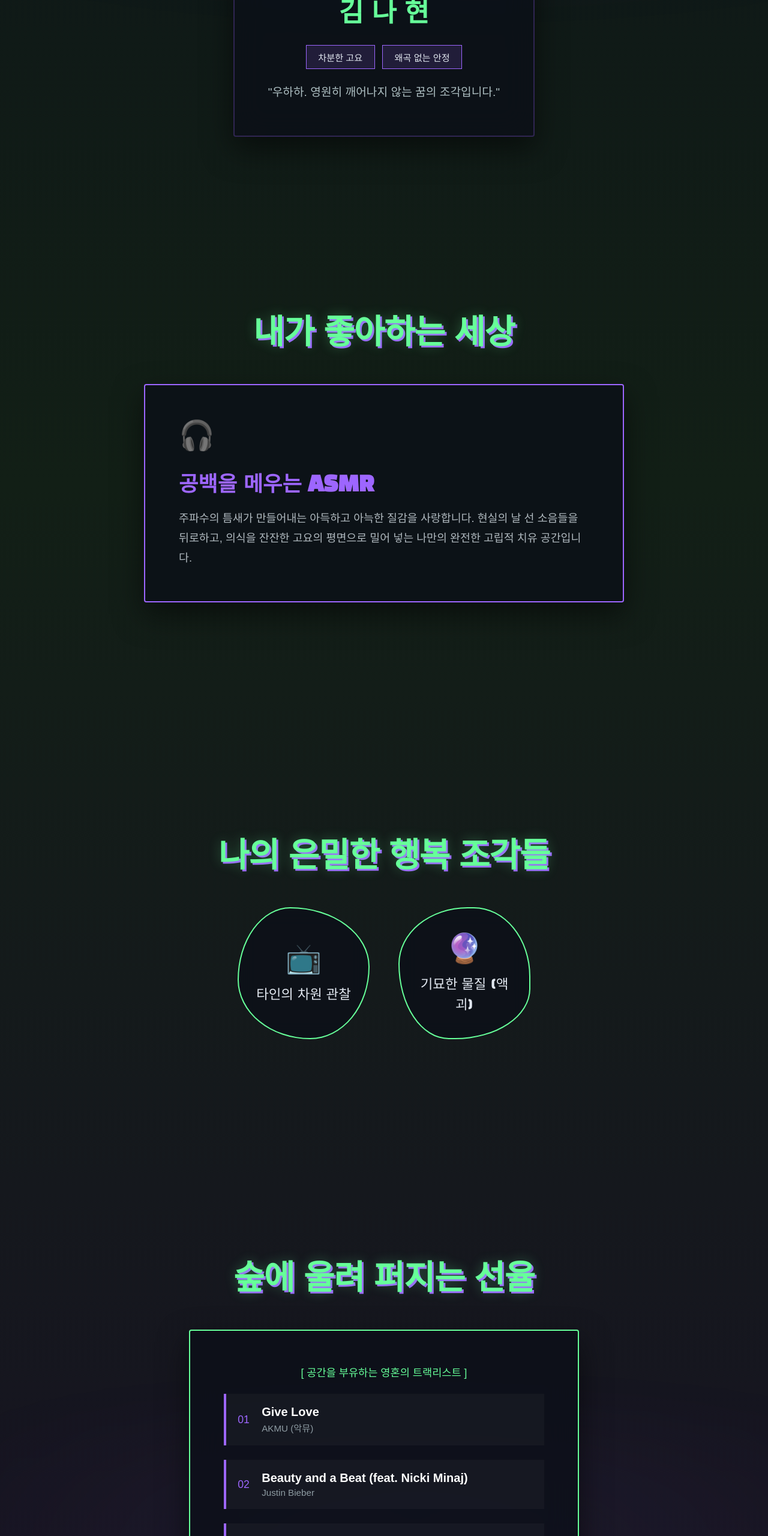
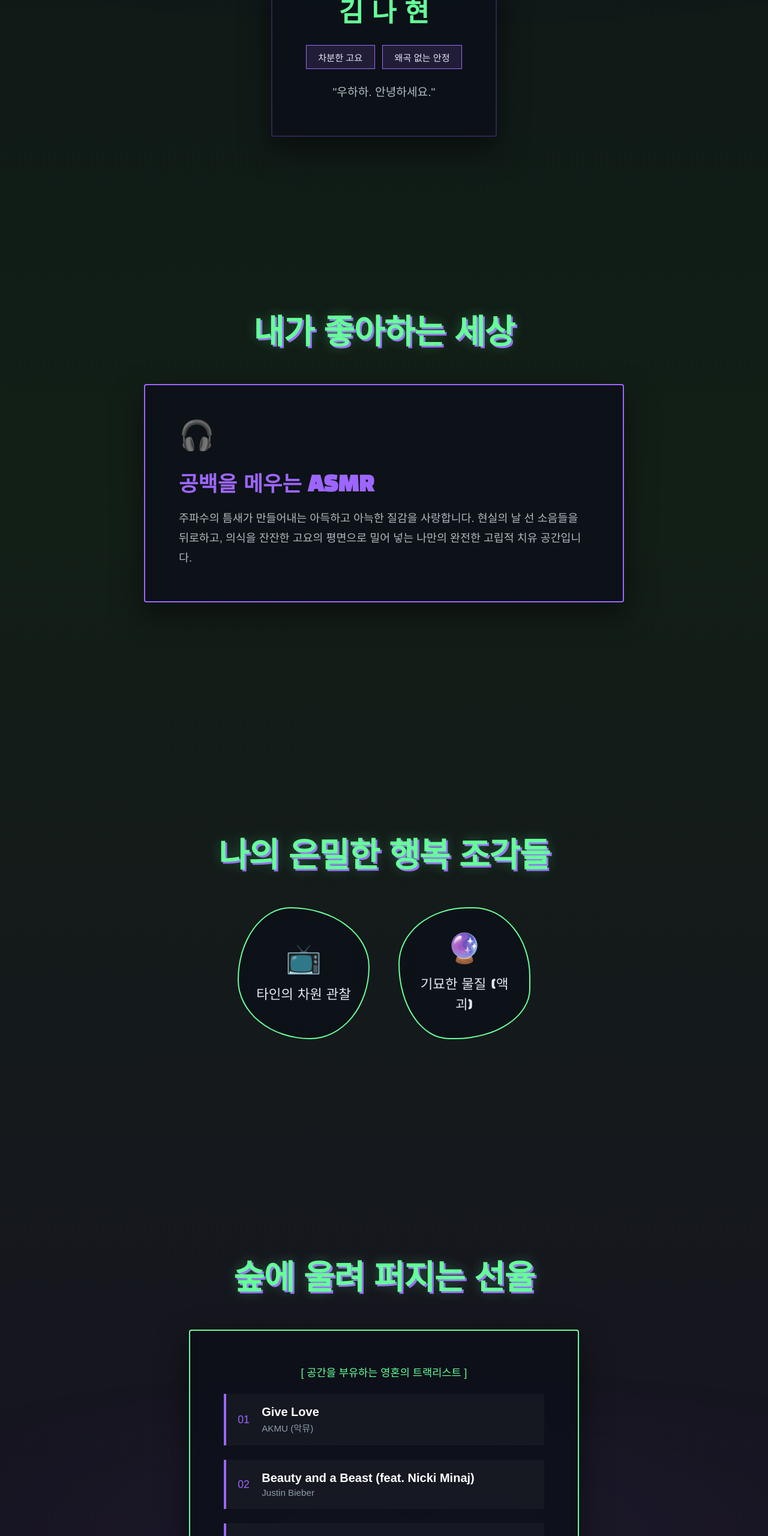
Before and after one commit to 36c9894-hue/nahyunkim, a plain HTML site: page index.html in a window 1280 px wide. Shown: the part 1540-4100 px from the top of the page at 60% size. Drawn offline with Linux system fonts and the light colour scheme; a web font is replaced by a local one.

Commit message:
Update index.html

```diff
--- a/index.html
+++ b/index.html
@@ -685,7 +685,7 @@
                     <span class="tag">차분한 고요</span>
                     <span class="tag">왜곡 없는 안정</span>
                 </div>
-                <p class="one-line-desc">"우하하. 영원히 깨어나지 않는 꿈의 조각입니다."</p>
+                <p class="one-line-desc">"우하하. 안녕하세요."</p>
             </div>
         </div>
     </section>
@@ -738,7 +738,7 @@
                     <div class="track-item">
                         <div class="track-num">02</div>
                         <div class="track-info">
-                            <div class="track-title">Beauty and a Beat (feat. Nicki Minaj)</div>
+                            <div class="track-title">Beauty and a Beast (feat. Nicki Minaj)</div>
                             <div class="track-artist">Justin Bieber</div>
                         </div>
                     </div>
```
